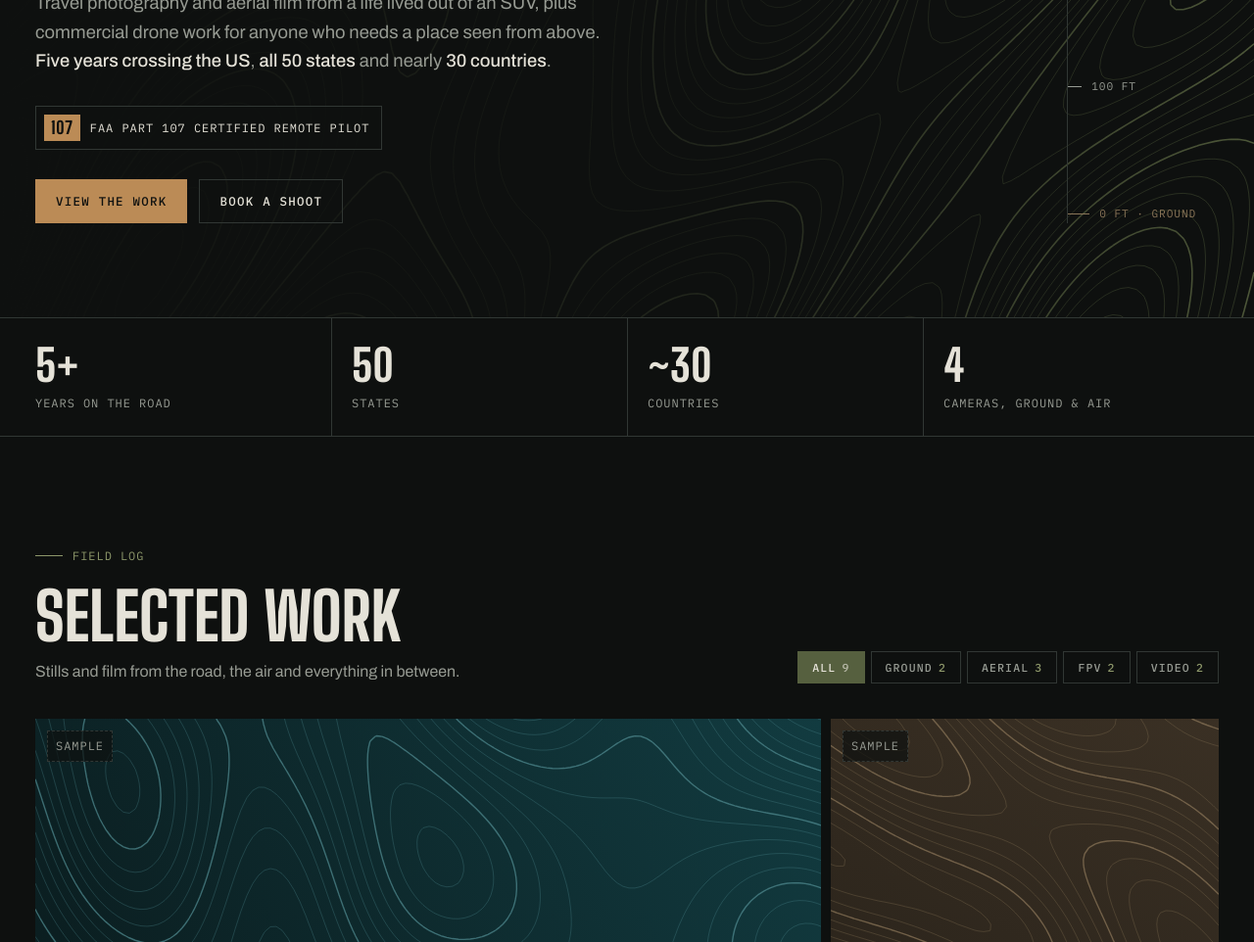
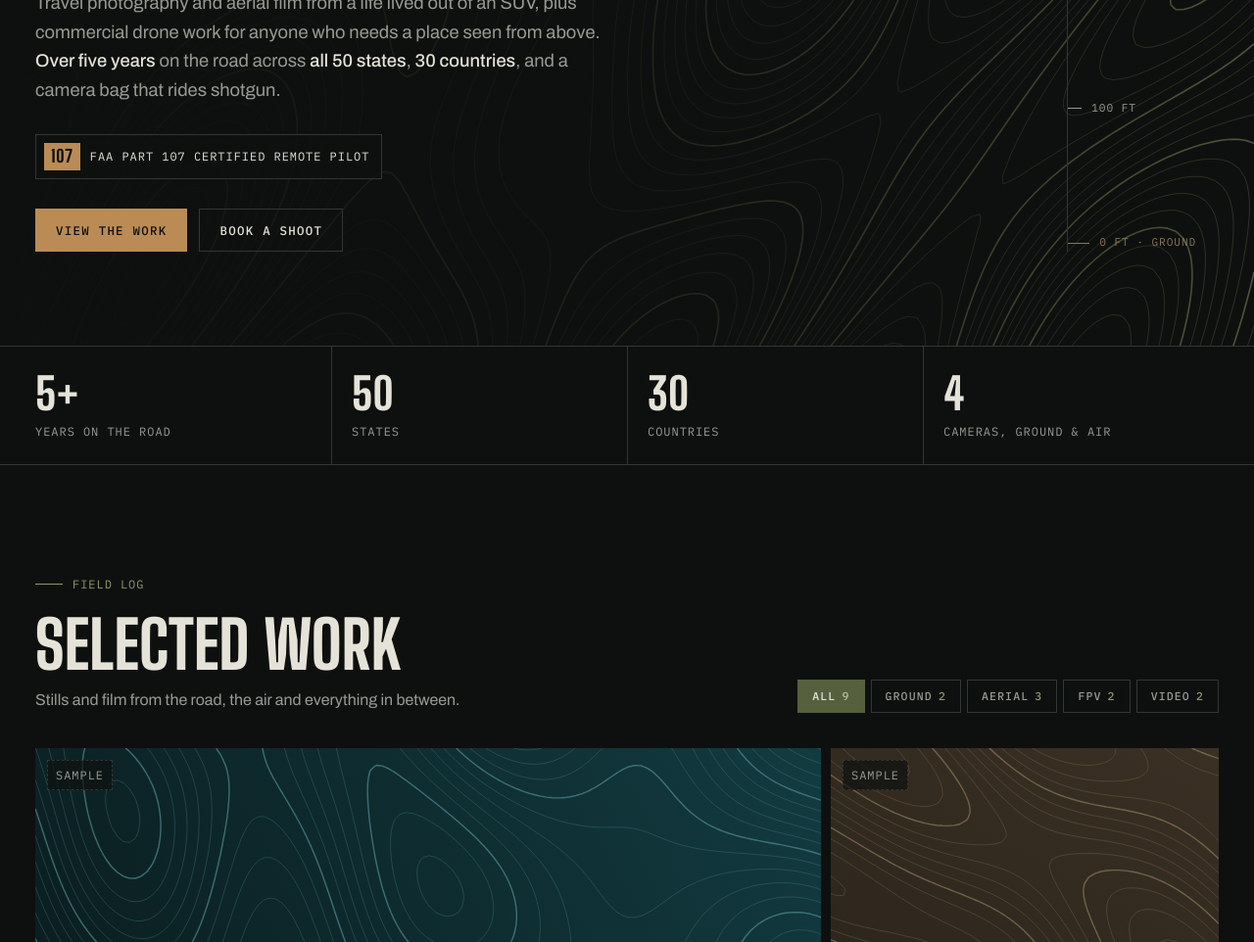
Before and after one commit to R0N1N9/roninrecon, a plain HTML site: page index.html in a window 1280 px wide. Shown: the part 496-1458 px from the top of the page at 98% size. Drawn offline with Linux system fonts and the light colour scheme.

Commit message:
Reword hero: over five years, all 50 states, 30 countries
Co-Authored-By: Claude Opus 5.5 <noreply@anthropic.com>
Claude-Session: https://claude.ai/code/session_01KpN254rLUBejwkchKkz9bg

```diff
--- a/index.html
+++ b/index.html
@@ -336,7 +336,7 @@ footer a { text-decoration: none; }
       <div>
         <p class="eyebrow mono">Photo · Aerial · FPV · Search &amp; rescue</p>
         <h1 id="hero-title"><span class="lo">Ground level</span><br>to 400 feet.</h1>
-        <p class="lede">Travel photography and aerial film from a life lived out of an SUV, plus commercial drone work for anyone who needs a place seen from above. <strong>Five years crossing the US</strong>, <strong>all 50 states</strong> and nearly <strong>30 countries</strong>.</p>
+        <p class="lede">Travel photography and aerial film from a life lived out of an SUV, plus commercial drone work for anyone who needs a place seen from above. <strong>Over five years</strong> on the road across <strong>all 50 states</strong>, <strong>30 countries</strong>, and a camera bag that rides shotgun.</p>
         <div class="cert"><b>107</b><span class="mono">FAA Part 107 certified remote pilot</span></div>
         <div class="ctas">
           <a class="btn primary" href="#work">View the work</a>
@@ -357,7 +357,7 @@ footer a { text-decoration: none; }
     <div class="wrap">
       <div class="stat"><b>5+</b><span class="mono">Years on the road</span></div>
       <div class="stat"><b>50</b><span class="mono">States</span></div>
-      <div class="stat"><b>~30</b><span class="mono">Countries</span></div>
+      <div class="stat"><b>30</b><span class="mono">Countries</span></div>
       <div class="stat"><b>4</b><span class="mono">Cameras, ground &amp; air</span></div>
     </div>
   </div>
@@ -497,7 +497,7 @@ footer a { text-decoration: none; }
           <h2 id="about-title" style="margin-bottom:28px">A modern nomad with a camera</h2>
           <div class="copy">
             <p>For more than five years I've lived on the road, out of a Subaru Forester and now a Hyundai Ioniq 5, following the light across all 50 states.</p>
-            <p>Before that, and in between, I've traveled to nearly 30 countries. Photography and film are how I keep the places I pass through.</p>
+            <p>Before that, and in between, I've traveled to 30 countries. Photography and film are how I keep the places I pass through.</p>
             <p>I shoot on the ground with a Sony A7C and DJI Osmo Action 3, and in the air with a DJI Mavic 3 and Avata. I'm an FAA Part 107 certified remote pilot. If you need a place captured, there's a good chance I'm already headed somewhere nearby.</p>
           </div>
         </div>
```
